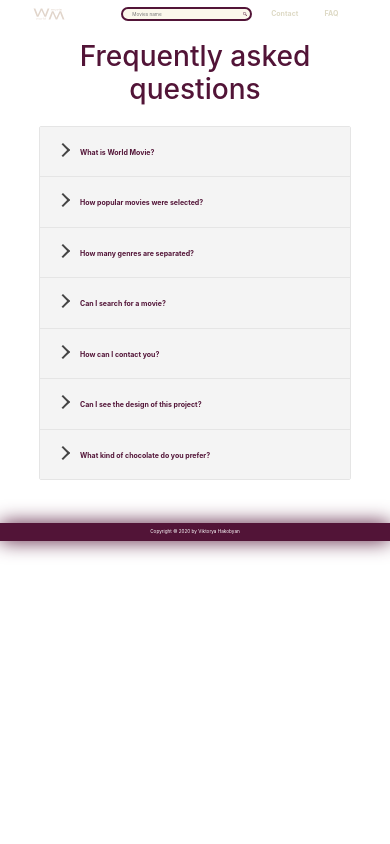
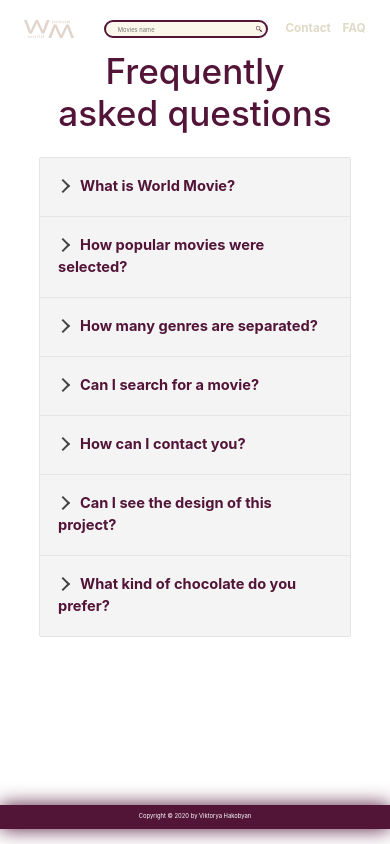
Before and after one commit to hakobyanviktoria8/movieProjectReact, a React (Create React App) app: page /faq in a window 390 px wide. Built offline with nearby package versions, Linux system fonts and the light colour scheme.

Commit message:
finished project

```diff
--- a/src/App.css
+++ b/src/App.css
@@ -1,6 +1,6 @@
-:root {
-  font-size: .9vw;
-}
+/*:root {*/
+  /*font-size: .9vw;*/
+/*}*/
 .App{
   display: flex;
   flex-direction: column;
--- a/src/Media.css
+++ b/src/Media.css
@@ -1,6 +1,19 @@
 @media screen and (max-width: 2560px) {
     :root {
         font-size: .9vw;
+    }
+    /*nav*/
+    .Logo{
+        height: 3.5rem;
+        margin-right: 12rem;
+    }
+    .NavBar {
+        height: 6rem;
+        padding: 1rem 7rem;
+    }
+    .link {
+        font-size: 1.5rem;
+        padding: .5rem;
     }
     /*home*/
     .modal-content {
@@ -11,6 +24,42 @@
     }
     .HeaderText{
         top: 30rem;
+    }
+    .headerTitle {
+        font-size: 4.5rem;
+    }
+    .headerParagraph {
+        width: 32rem;
+        font-size: 1rem;
+    }
+    .Movies button {
+        width: 15rem;
+        padding: 1rem;
+        font-size: 1.5rem;
+        margin: .5rem;
+    }
+    /*popular*/
+    .popular {
+        height: 45rem;
+    }
+    /*choose ganres*/
+    .section {
+        height: 30rem;
+    }
+    .flip-card {
+        width: 13rem;
+        margin-right: 1rem;
+    }
+    .flip-card-back h4 {
+        font-size: 1.15rem;
+    }
+    .flip-card-back small{
+        font-size: .8rem;
+        line-height: 1px;
+    }
+    .flip-card-back-data {
+        width: 85%;
+        margin: .5rem 0;
     }
     /*search*/
     .buttonSearch {
@@ -31,6 +80,16 @@
     }
     .PerContact img{
         width: 3rem;
+    }
+    .formInput textarea,textarea.form-control{
+        height: 8rem !important;
+    }
+    /*faq*/
+    .accordion b {
+        font-size: 2rem;
+    }
+    .accordion p {
+        font-size: 1.8rem;
     }
 }
 @media screen and (max-width: 1024px) {
@@ -62,7 +121,23 @@
 }
 @media screen and (max-width: 426px) {
     :root {
-        font-size: 1.2vw;
+        font-size: 1.5vw;
+    }
+    /*navBar*/
+    .NavBar {
+        height: 10rem;
+        padding: 1rem 4rem;
+    }
+    .Logo {
+        height: 4.5rem;
+        margin-right: 5rem;
+    }
+    .link {
+        font-size: 2rem;
+        padding: 1rem;
+    }
+    .linkContact{
+        margin-left: 2rem;
     }
     /*home*/
     .headerTitle {
@@ -71,22 +146,64 @@
     h2{
         font-size: 6rem !important;
     }
-    .headerbgimg{
-        height: 70vh;
+    .headerbgimg {
+        width: 100%;
+        object-fit: cover;
+        height: 100vh;
     }
     .HeaderText{
-        top: 65rem;
+        top: 73rem;
+    }
+    .headerTitle {
+        font-size: 5.5rem;
+    }
+    .headerParagraph {
+        width: 40rem;
+        font-size: 1.5rem;
+    }
+    .HeaderTextRight {
+        margin-top: 10rem;
+    }
+    .HeaderTextRight h4{
         font-size: 2rem;
     }
+    .Movies button {
+        width: 20rem;
+        padding: 2rem;
+        font-size: 2rem;
+        margin: 1rem;
+    }
+    /*choose genres*/
+    .section {
+        height: 40rem;
+    }
+    .flip-card {
+        width: 18rem;
+        margin-right: 2rem;
+    }
+    .flip-card-back h4 {
+        font-size: 2rem;
+    }
+    .flip-card-back small {
+        font-size: 1.3rem;
+         line-height: normal;
+    }
+    .flip-card-back-data {
+        width: 90%;
+        margin: 1rem 0;
+    }
+    /*popular*/
     .swiper-pagination {
         display: none;
     }
+    .popular {
+        height: 55rem;
+    }
+
     .modal-content {
-        left: -20%;
+        left: -40%;
     }
-    .linkContact{
-        margin-left: 2rem;
-    }
+
     /*search*/
     form .input {
         width: 28rem;
@@ -105,6 +222,17 @@
     }
     .buttonSearchIMG img{
         width: 1rem;
+    }
+    /*contact*/
+    .formInput textarea, textarea.form-control{
+        height: 9rem !important;
+    }
+    /*faq*/
+    .accordion b {
+        font-size: 2.5rem;
+    }
+    .accordion p {
+        font-size: 2rem;
     }
 }
 @media screen and (max-width: 376px) {
--- a/src/MovieProject/Contact/Contact.css
+++ b/src/MovieProject/Contact/Contact.css
@@ -1,5 +1,5 @@
 .Contact{
-    min-height: 50vh;
+    min-height: 85vh;
     margin-top: 6rem;
 }
 .form-control{
@@ -24,7 +24,7 @@
     margin: 0 1.5rem 0 0;
 }
 .formInput textarea{
-    height: 2rem;
+    /*height: 2rem;*/
 }
 .formBtn{
     background: #521437;
--- a/src/MovieProject/Faq/Faq.css
+++ b/src/MovieProject/Faq/Faq.css
@@ -1,13 +1,12 @@
 .Faq{
     margin: 6rem auto;
     width: 80%;
-    min-height: 100%;
+    min-height: 85vh;
 }
 .accordion b{
     color: #521437;
-    font-size: 1.5rem;
 }
 .accordion p{
+    font-size: 1.8rem;
     color: #521437;
-    font-size: 1.2rem;
 }
--- a/src/MovieProject/Home/Header/Header.css
+++ b/src/MovieProject/Home/Header/Header.css
@@ -42,13 +42,13 @@
 .headerDate{
     font-size: 1.2rem;
 }
-.headerTitle{
-    font-size: 4.5rem;
-}
+/*.headerTitle{*/
+    /*font-size: 4.5rem;*/
+/*}*/
 .headerParagraph{
     margin-top: 1rem;
-    width: 32rem;
-    font-size: 1rem;
+    /*width: 32rem;*/
+    /*font-size: 1rem;*/
 }
 .HeaderVote img{
     width: 2rem;
--- a/src/MovieProject/Home/Print/Movies.css
+++ b/src/MovieProject/Home/Print/Movies.css
@@ -4,10 +4,10 @@
     text-align: center;
 }
 .Movies button{
-    width: 15rem;
-    padding: 1rem;
-    font-size: 1.5rem;
-    margin: .5rem;
+    /*width: 15rem;*/
+    /*padding: 1rem;*/
+    /*font-size: 1.5rem;*/
+    /*margin: .5rem;*/
     border: double #521437;
     color: #521437;
     background: white;
--- a/src/MovieProject/Home/Print/Movies.js
+++ b/src/MovieProject/Home/Print/Movies.js
@@ -11,14 +11,14 @@ export function Movies(props) {
     const  request = [
         {title: "Trending", url:`${API_URl}/trending/all/week?api_key=${API_KEY}&language=en-US`},
         {title: "Top Rated", url:`${API_URl}/movie/top_rated?api_key=${API_KEY}&language=en-US`},
-        {title: "Action Movies", url:`${API_URl}/discover/movie/?api_key=${API_KEY}&with_genres=28&append_to_response=videos`},
-        {title: "Comedy Movies", url:`${API_URl}/discover/movie/?api_key=${API_KEY}&with_genres=35&append_to_response=videos`},
-        {title: "Romance Movies", url:`${API_URl}/discover/movie/?api_key=${API_KEY}&with_genres=10749&append_to_response=videos`},
-        {title: "Horror Movies", url:`${API_URl}/discover/movie/?api_key=${API_KEY}&with_genres=27&append_to_response=videos`},
-        {title: "Mystery", url:`${API_URl}/discover/movie/?api_key=${API_KEY}&with_genres=9648&append_to_response=videos`},
-        {title: "Scifi", url:`${API_URl}/discover/movie/?api_key=${API_KEY}&with_genres=878&append_to_response=videos`},
-        {title: "Western", url:`${API_URl}/discover/movie/?api_key=${API_KEY}&with_genres=37&append_to_response=videos`},
-        {title: "Animation", url:`${API_URl}/discover/movie/?api_key=${API_KEY}&with_genres=16&append_to_response=videos`},
+        // {title: "Action Movies", url:`${API_URl}/discover/movie/?api_key=${API_KEY}&with_genres=28&append_to_response=videos`},
+        // {title: "Comedy Movies", url:`${API_URl}/discover/movie/?api_key=${API_KEY}&with_genres=35&append_to_response=videos`},
+        // {title: "Romance Movies", url:`${API_URl}/discover/movie/?api_key=${API_KEY}&with_genres=10749&append_to_response=videos`},
+        // {title: "Horror Movies", url:`${API_URl}/discover/movie/?api_key=${API_KEY}&with_genres=27&append_to_response=videos`},
+        // {title: "Mystery", url:`${API_URl}/discover/movie/?api_key=${API_KEY}&with_genres=9648&append_to_response=videos`},
+        // {title: "Scifi", url:`${API_URl}/discover/movie/?api_key=${API_KEY}&with_genres=878&append_to_response=videos`},
+        // {title: "Western", url:`${API_URl}/discover/movie/?api_key=${API_KEY}&with_genres=37&append_to_response=videos`},
+        // {title: "Animation", url:`${API_URl}/discover/movie/?api_key=${API_KEY}&with_genres=16&append_to_response=videos`},
     ];
 
     //div display block or none
--- a/src/MovieProject/Home/Print/PrintMovie.css
+++ b/src/MovieProject/Home/Print/PrintMovie.css
@@ -1,6 +1,6 @@
 .section{
     width: 100%;
-    height: 30rem;
+    /*height: 30rem;*/
     /*border: 1px solid red;*/
     /*margin-bottom: 10px;*/
 }
@@ -19,8 +19,8 @@
 
 /*flip Card */
 .flip-card {
-    width: 13rem;
-    margin-right: 1rem;
+    /*width: 13rem;*/
+    /*margin-right: 1rem;*/
     perspective: 5000px;
 }
 .flip-card-inner {
@@ -52,13 +52,13 @@
     padding: 1rem;
     color: #521437;
 }
-.flip-card-back small{
-    font-size: .8rem;
-    line-height: 1px;
-}
+/*.flip-card-back small{*/
+    /*font-size: .8rem;*/
+    /*line-height: 1px;*/
+/*}*/
 .flip-card-back h4{
     text-align: center;
-    font-size: 1.15rem;
+    /*font-size: 1.15rem;*/
 }
 .flip-card-back p{
     font-size: 1rem;
@@ -87,15 +87,17 @@
     margin-right: .4rem;
 }
 .flip-card-back-data{
+    /*width: 90%;*/
+    justify-content: space-between;
     display: flex;
-    margin: .5rem 0;
+    /*margin: .5rem 0;*/
     position: absolute;
     bottom: 3.5rem;
 }
 .flip-card-back-right{
     display: flex;
     flex-direction: column;
-    padding-left: 3rem;
+    /*padding-left: 3rem;*/
 }
 .flip-card-back-right img{
     width: 2rem;
--- a/src/MovieProject/NavBar/NavBar.css
+++ b/src/MovieProject/NavBar/NavBar.css
@@ -1,7 +1,5 @@
 .NavBar{
-    height: 6rem;
     width: 100%;
-    padding: 1rem 7rem;
     position: fixed;
     top: 0;
     z-index: 2;
@@ -13,15 +11,11 @@
 .NavBarBG{
     background: rgba(13, 1, 8, 0.91);
 }
-.Logo{
-    height: 3.5rem;
-    margin-right: 12rem;
-}
 .link{
     color: #dedac6;
-    font-size: 1.5rem;
+    /*font-size: 1.5rem;*/
     width: 10rem;
-    padding: .5rem;
+    /*padding: .5rem;*/
     text-align: center;
     /*margin: 0 3rem;*/
 }
```
